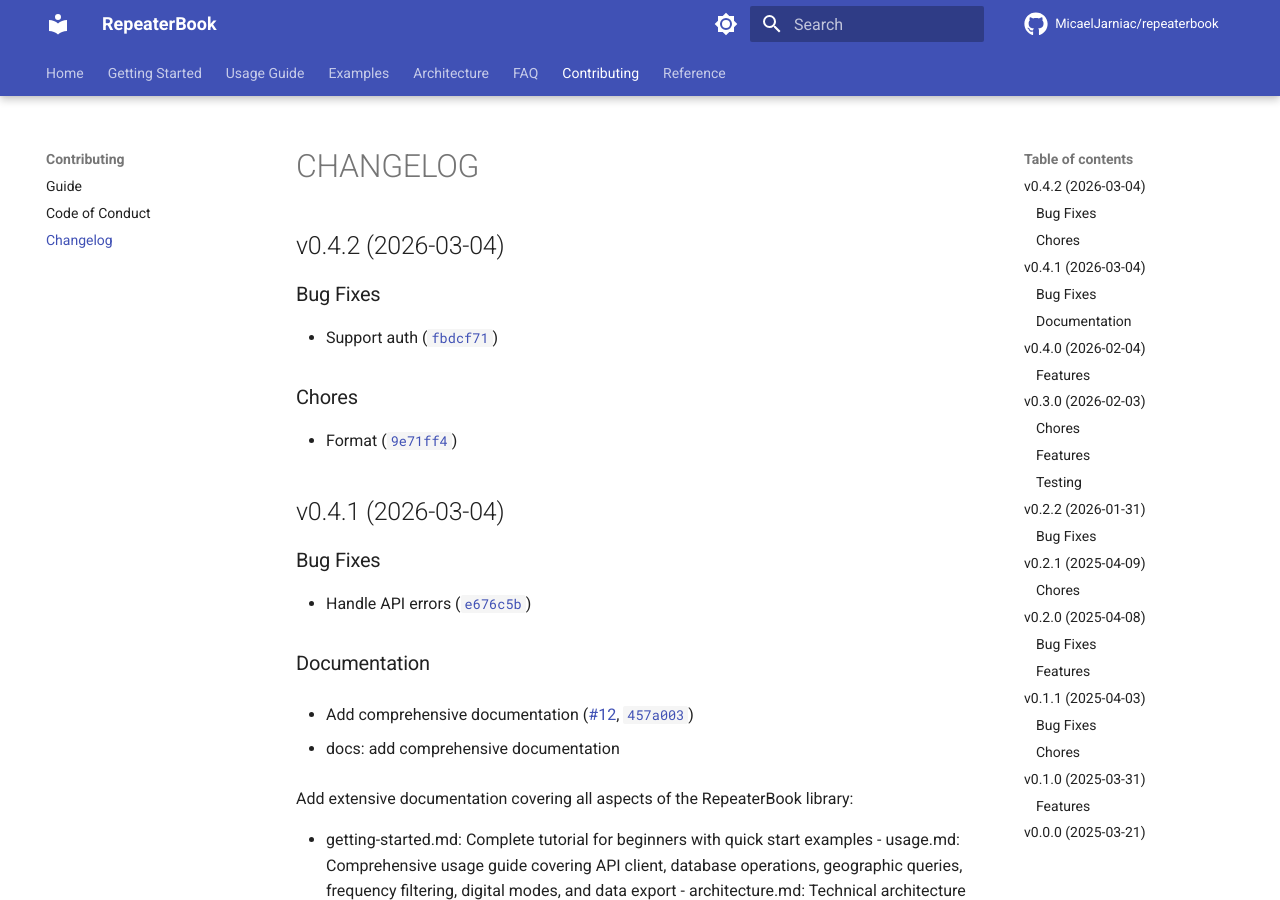
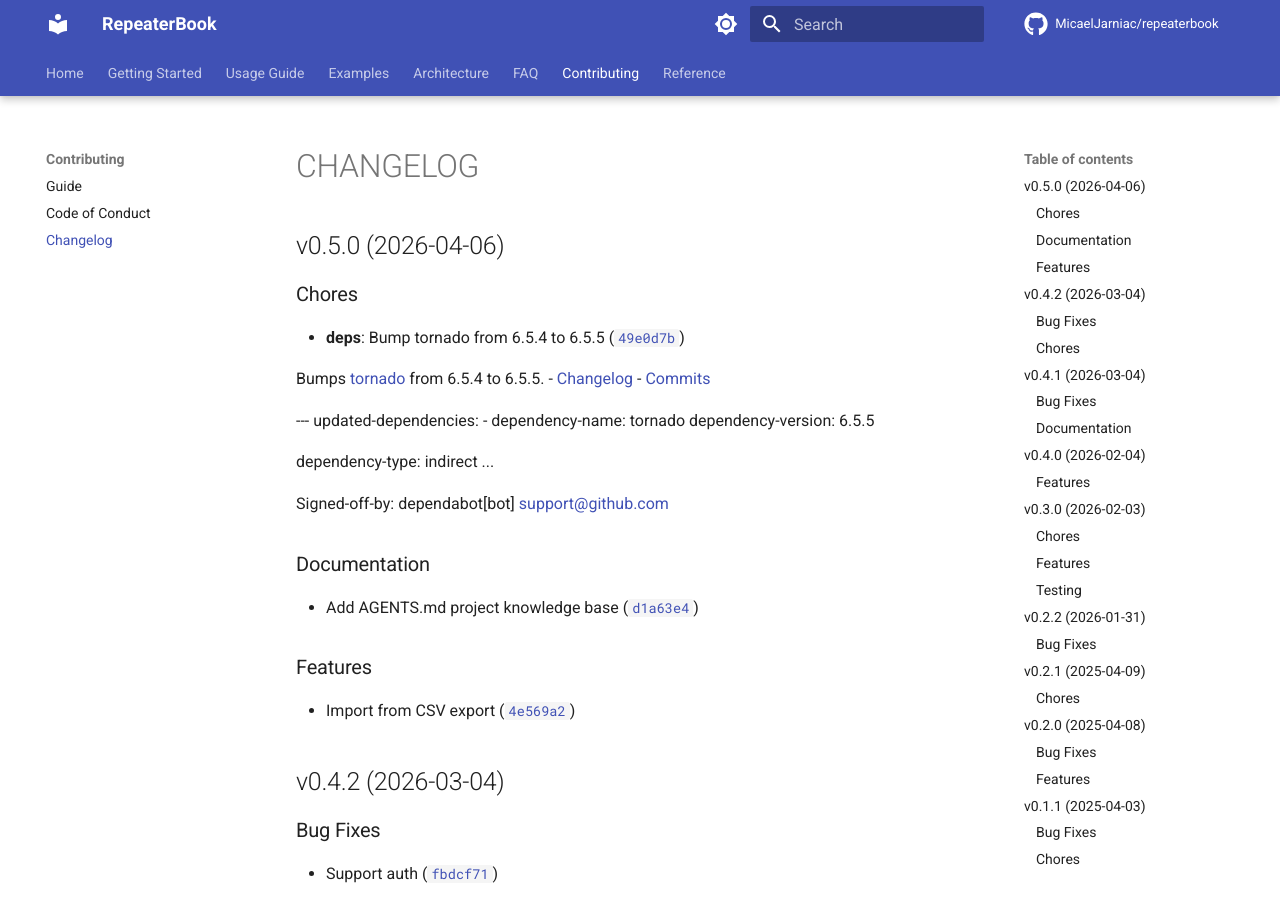
Before and after one commit to MicaelJarniac/repeaterbook, an MkDocs documentation site: the page built from docs/CHANGELOG.md, in a window 1280 px wide and 900 px high. Built offline with MkDocs 1.6.1 and Material for MkDocs 9.7.7, drawn with Linux system fonts in a browser that asks for light colours; comment, search, counter and statistics services are not loaded; the version menu is left out.

Commit message:
0.5.0
Automatically generated by python-semantic-release

```diff
--- a/docs/CHANGELOG.md
+++ b/docs/CHANGELOG.md
@@ -1,4 +1,32 @@
 # CHANGELOG
+
+
+## v0.5.0 (2026-04-06)
+
+### Chores
+
+- **deps**: Bump tornado from 6.5.4 to 6.5.5
+  ([`49e0d7b`](https://github.com/MicaelJarniac/repeaterbook/commit/49e0d7b98382ceeeba2be96e4fc77c517440e899))
+
+Bumps [tornado](https://github.com/tornadoweb/tornado) from 6.5.4 to 6.5.5. -
+  [Changelog](https://github.com/tornadoweb/tornado/blob/master/docs/releases.rst) -
+  [Commits](https://github.com/tornadoweb/tornado/compare/v6.5.4...v6.5.5)
+
+--- updated-dependencies: - dependency-name: tornado dependency-version: 6.5.5
+
+dependency-type: indirect ...
+
+Signed-off-by: dependabot[bot] <support@github.com>
+
+### Documentation
+
+- Add AGENTS.md project knowledge base
+  ([`d1a63e4`](https://github.com/MicaelJarniac/repeaterbook/commit/d1a63e41b528c4a52a2b20dd94c4cbfeb3dd9044))
+
+### Features
+
+- Import from CSV export
+  ([`4e569a2`](https://github.com/MicaelJarniac/repeaterbook/commit/4e569a2d2f7b01548bedd0e5fea478255b1d9e2d))
 
 
 ## v0.4.2 (2026-03-04)
--- a/pyproject.toml
+++ b/pyproject.toml
@@ -1,6 +1,6 @@
 [project]
 name = "repeaterbook"
-version = "0.4.2"
+version = "0.5.0"
 description = "Python utility to work with data from RepeaterBook."
 authors = [
   {name = "Micael Jarniac", email = "micael@jarniac.dev"},
```
Also changed, not shown: 1 other file.
